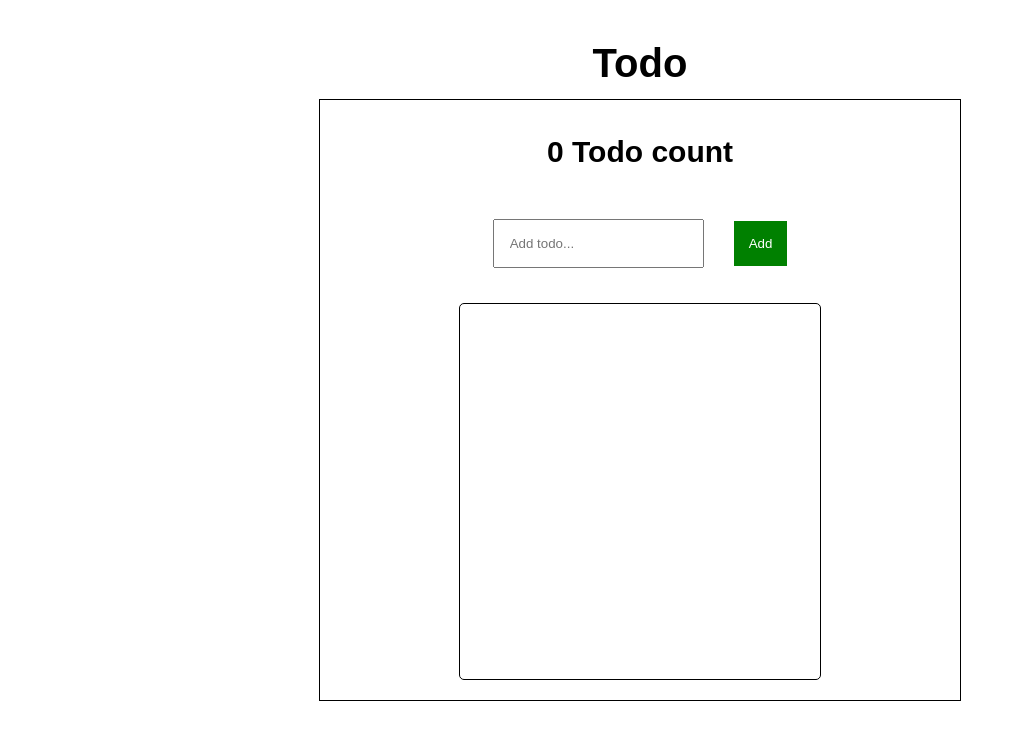
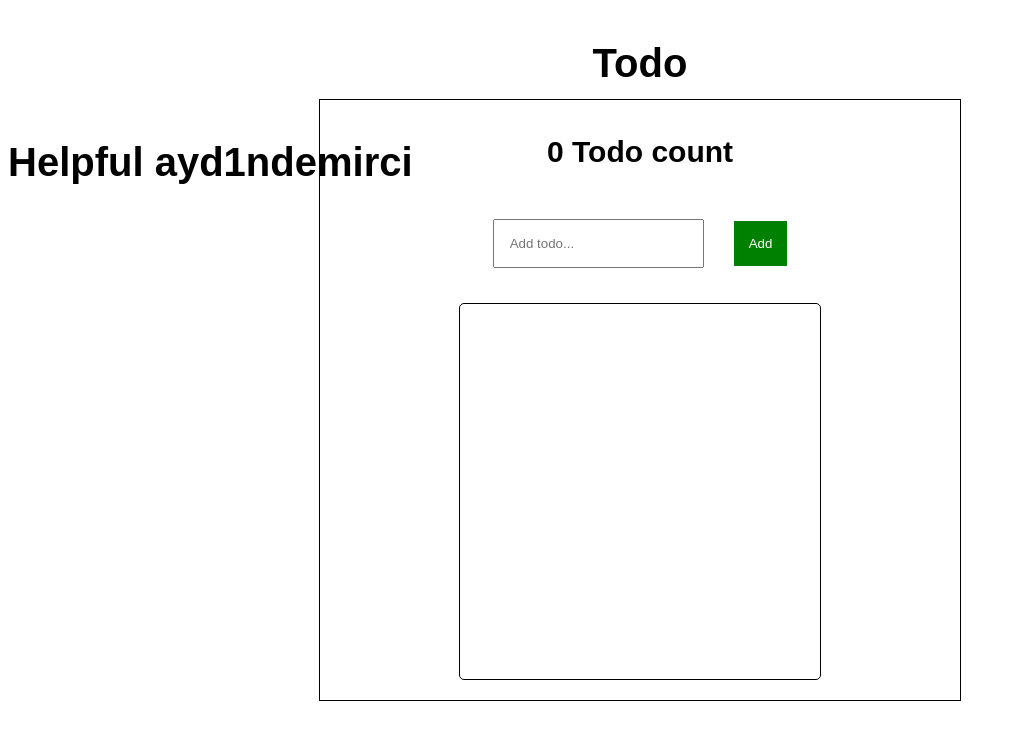
Before and after one commit to TrFolwe/vue-todo, a plain HTML site: page index.html in a window 1280 px wide. Shown: the whole page, without its empty margins (0-1014 px from the left). Drawn offline with nearby package versions, Linux system fonts and the light colour scheme.

Commit message:
yeni harfler ekledim

```diff
--- a/index.html
+++ b/index.html
@@ -9,6 +9,7 @@
 </head>
 <body>
 	<h1 style="text-align: center;">Todo</h1>
+	<h1>Helpful ayd1ndemirci</h1>
 	<div id="app">
 		<h2> {{todoList.length}} Todo count </h2>
 		<div class="input-container">
```
